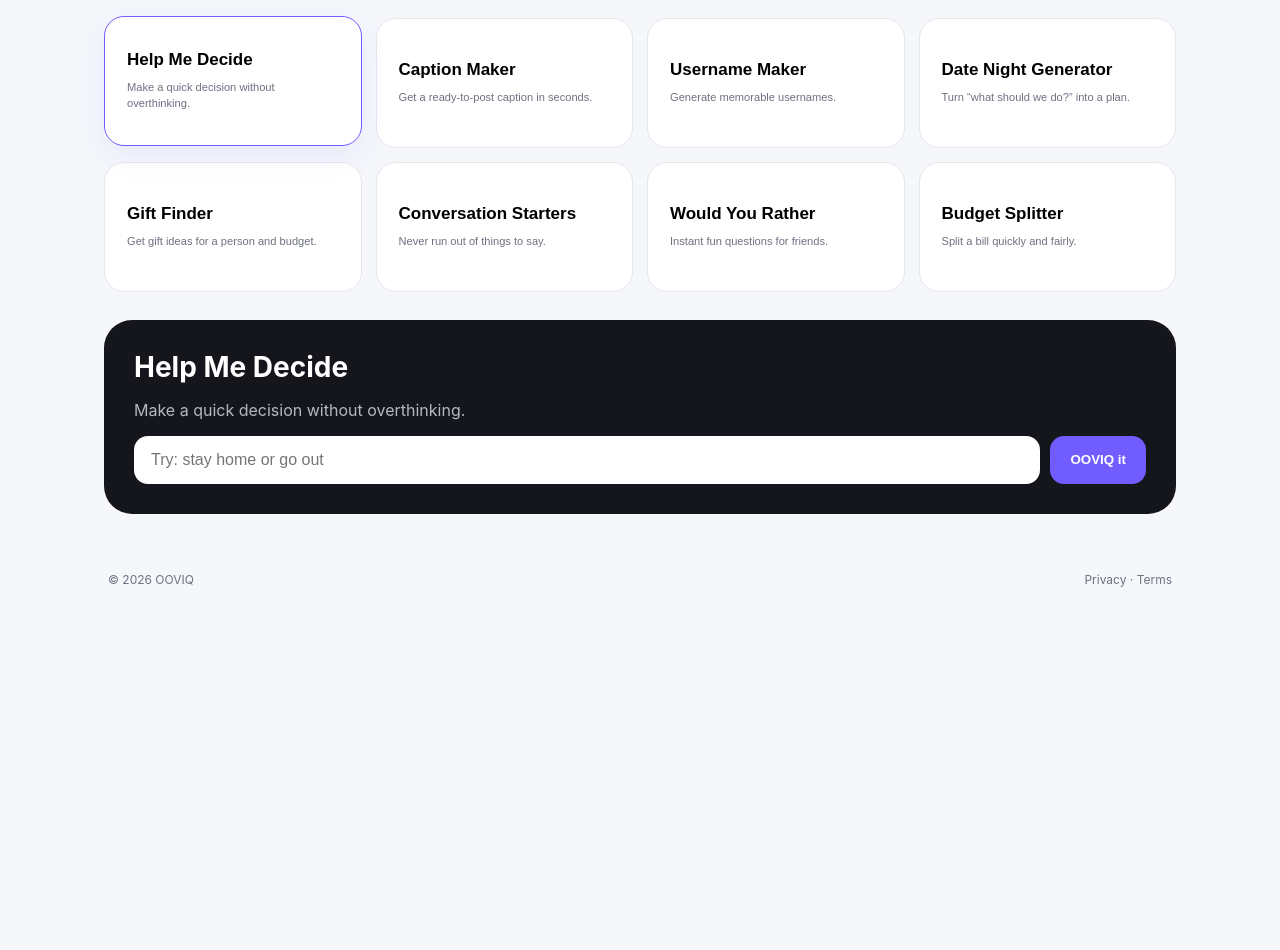
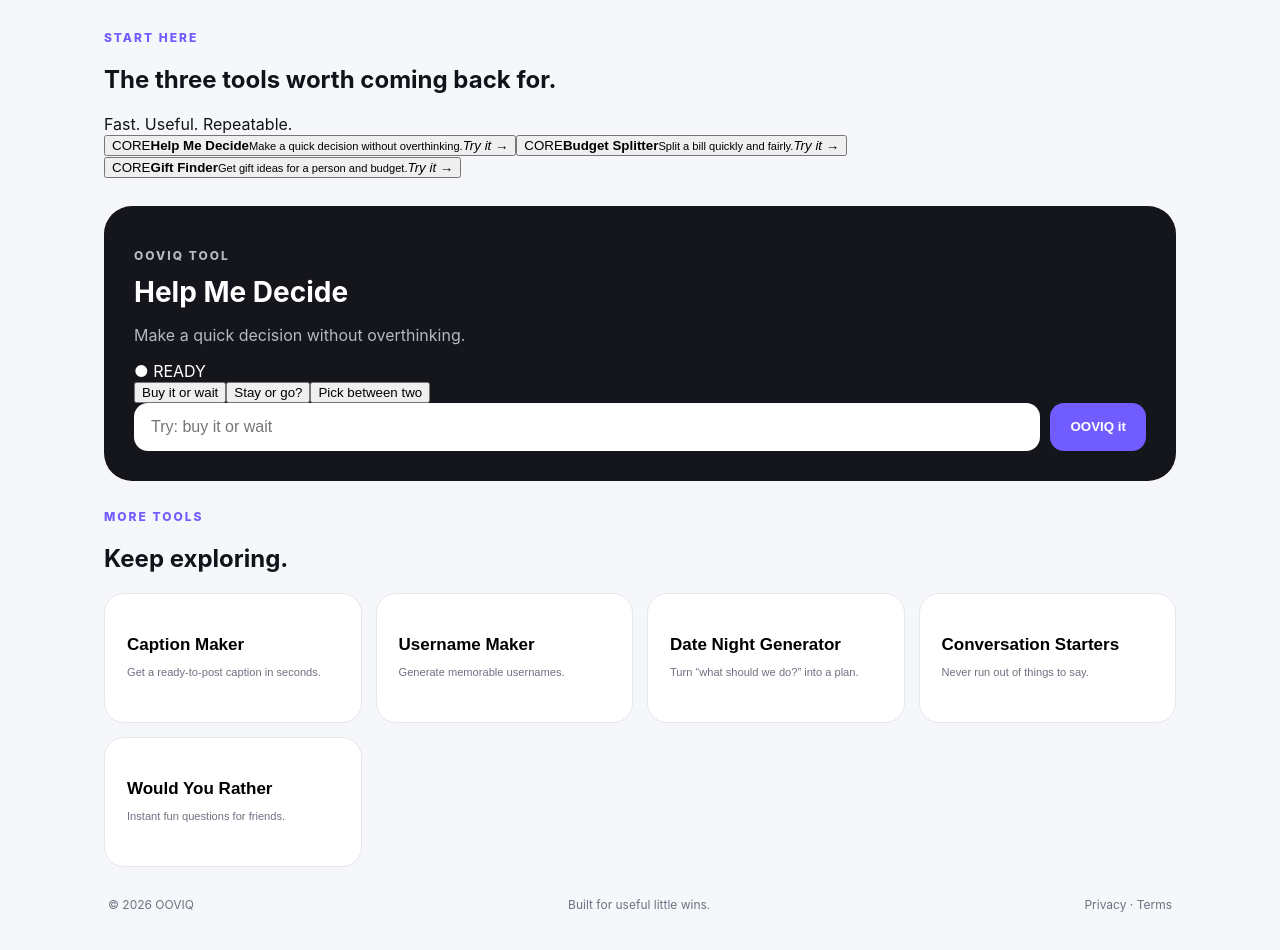
Before and after one commit to ElleD1989/OOVIQ, a Next.js app: page / in a window 1280 px wide. Shown: the part 400-1350 px from the top of the page. Before the commit the page ends 1041 px from the top, so only its background shows below. Built offline with nearby package versions, Linux system fonts and the light colour scheme.

Commit message:
Build retention-focused core tool loops

```diff
--- a/app/page.tsx
+++ b/app/page.tsx
@@ -1,33 +1,23 @@
 'use client';
 
-import { useState } from 'react';
+import { useEffect, useState } from 'react';
 
 type ToolKind = 'decision' | 'caption' | 'username' | 'date' | 'gift' | 'conversation' | 'wyr' | 'budget';
-
-type Tool = {
-  title: string;
-  description: string;
-  kind: ToolKind;
-  placeholder: string;
-  allowBlank?: boolean;
-};
+type Tool = { title: string; description: string; kind: ToolKind; placeholder: string; allowBlank?: boolean; core?: boolean; badge?: string };
+type Recent = { tool: ToolKind; title: string; result: string };
 
 const tools: Tool[] = [
-  { title: 'Help Me Decide', description: 'Make a quick decision without overthinking.', kind: 'decision', placeholder: 'Try: stay home or go out' },
+  { title: 'Help Me Decide', description: 'Make a quick decision without overthinking.', kind: 'decision', placeholder: 'Try: buy it or wait', allowBlank: true, core: true, badge: 'CORE' },
+  { title: 'Budget Splitter', description: 'Split a bill quickly and fairly.', kind: 'budget', placeholder: 'Try: R500 for 4 people', core: true, badge: 'CORE' },
+  { title: 'Gift Finder', description: 'Get gift ideas for a person and budget.', kind: 'gift', placeholder: 'Try: mom, birthday, R500', core: true, badge: 'CORE' },
   { title: 'Caption Maker', description: 'Get a ready-to-post caption in seconds.', kind: 'caption', placeholder: 'Try: sunset at the beach' },
   { title: 'Username Maker', description: 'Generate memorable usernames.', kind: 'username', placeholder: 'Try: fashion, gaming, beauty', allowBlank: true },
   { title: 'Date Night Generator', description: 'Turn “what should we do?” into a plan.', kind: 'date', placeholder: 'Try: romantic, cheap, fun', allowBlank: true },
-  { title: 'Gift Finder', description: 'Get gift ideas for a person and budget.', kind: 'gift', placeholder: 'Try: gift for mom, R500' },
   { title: 'Conversation Starters', description: 'Never run out of things to say.', kind: 'conversation', placeholder: 'Try: fun, relationship, work', allowBlank: true },
   { title: 'Would You Rather', description: 'Instant fun questions for friends.', kind: 'wyr', placeholder: 'Try: funny, food, travel', allowBlank: true },
-  { title: 'Budget Splitter', description: 'Split a bill quickly and fairly.', kind: 'budget', placeholder: 'Try: R500 for 4 people' },
 ];
 
-const numberWords: Record<string, number> = {
-  one: 1, two: 2, three: 3, four: 4, five: 5,
-  six: 6, seven: 7, eight: 8, nine: 9, ten: 10,
-};
-
+const numberWords: Record<string, number> = { one: 1, two: 2, three: 3, four: 4, five: 5, six: 6, seven: 7, eight: 8, nine: 9, ten: 10 };
 const usernameAdjectives = ['Bright', 'Bold', 'Chill', 'Clever', 'Cosmic', 'Golden', 'Happy', 'Lucky', 'Mighty', 'Neon'];
 const usernameNouns = ['Vibe', 'Spark', 'Muse', 'Wave', 'Pixel', 'Nova', 'Bloom', 'Quest', 'Glow', 'Orbit'];
 const wyrPairs = [
@@ -39,154 +29,75 @@ const wyrPairs = [
   ['have a beach day', 'have a movie night'],
 ];
 
-function clean(value: string) {
-  return value.trim().replace(/\s+/g, ' ');
-}
-
-function pick<T>(items: T[]) {
-  return items[Math.floor(Math.random() * items.length)];
-}
+function clean(value: string) { return value.trim().replace(/\s+/g, ' '); }
+function pick<T>(items: T[]) { return items[Math.floor(Math.random() * items.length)]; }
 
 function getDecision(input: string) {
   const text = clean(input);
-  if (!text) return 'Give yourself 10 minutes, then choose the option you can act on today.';
-
+  if (!text) return pick([
+    'Pick the option that gives you the clearest next step.',
+    'Choose the simpler option you can act on today.',
+    'Go with the option that protects your money, time or peace.',
+  ]);
   const parts = text.split(/\s+(?:or|vs\.?|versus)\s+/i).map(clean).filter(Boolean);
-  if (parts.length >= 2) {
-    const winner = pick(parts);
-    return `Go with ${winner}. Make the decision and move forward.`;
-  }
-
+  if (parts.length >= 2) return `Go with ${pick(parts)}. Make the decision and move forward.`;
+  if (/buy|purchase|spend|cost|money|price/i.test(text)) return `Pause before spending. If you still want it after a 24-hour wait and it fits your budget, buy it.`;
   return `Choose the option that is simplest to act on today: ${text}.`;
-}
-
-function getCaption(input: string) {
-  const text = clean(input).replace(/[.!?]+$/, '') || 'today';
-  return pick([
-    `Small moment, big energy. ${text}.`,
-    `Main character moment: ${text}. ✨`,
-    `Just enjoying ${text} and the little things.`,
-    `${text}. No explanation needed.`,
-  ]);
-}
-
-function getUsername(input: string) {
-  const seed = clean(input).replace(/[^a-zA-Z0-9]/g, '').slice(0, 10);
-  const base = seed ? seed.charAt(0).toUpperCase() + seed.slice(1) : pick(usernameAdjectives);
-  return `${base}${pick(usernameNouns)}${Math.floor(10 + Math.random() * 90)}`;
-}
-
-function getDate(input: string) {
-  const text = clean(input).toLowerCase();
-  if (text.includes('cheap') || text.includes('budget')) return pick([
-    'Cook together + a movie + dessert at home.',
-    'Coffee walk + thrift-store challenge + sunset spot.',
-    'Homemade pizza + favourite playlist + board game night.',
-  ]);
-  if (text.includes('romantic') || text.includes('date')) return pick([
-    'Sunset walk + favourite food + one surprise.',
-    'Dress up + dinner somewhere new + a late-night dessert.',
-    'Picnic + favourite playlist + swap handwritten notes.',
-  ]);
-  if (text.includes('fun') || text.includes('friends')) return pick([
-    'Try somewhere new + a fun activity + your favourite food.',
-    'Mini road trip + photo challenge + ice cream stop.',
-    'Bowling or arcade + shared snacks + funniest-story contest.',
-  ]);
-  return pick([
-    'Pick a new place + good food + one activity you both enjoy.',
-    'Coffee + a walk + choose a spontaneous activity together.',
-    'Favourite meal + playlist swap + a game you have never played.',
-  ]);
 }
 
 function parseAmount(value: string) {
   const raw = value.replace(/R\s*/i, '').trim().replace(/(\d)\s+(?=\d)/g, '$1');
   const match = raw.match(/\d[\d\s,.]*/);
   if (!match) return null;
-
   let token = match[0].replace(/\s/g, '');
-  if (token.includes('.') && token.includes(',')) {
-    token = token.lastIndexOf(',') > token.lastIndexOf('.')
-      ? token.replace(/\./g, '').replace(',', '.')
-      : token.replace(/,/g, '');
-  } else if (token.includes(',')) {
-    const tail = token.split(',').pop() || '';
-    token = tail.length === 2 ? token.replace(',', '.') : token.replace(/,/g, '');
-  }
-
+  if (token.includes('.') && token.includes(',')) token = token.lastIndexOf(',') > token.lastIndexOf('.') ? token.replace(/\./g, '').replace(',', '.') : token.replace(/,/g, '');
+  else if (token.includes(',')) token = token.split(',').pop()?.length === 2 ? token.replace(',', '.') : token.replace(/,/g, '');
   const amount = Number(token);
   return Number.isFinite(amount) ? amount : null;
+}
+
+function getBudget(input: string) {
+  const text = clean(input);
+  if (!text) return 'Enter an amount, for example: R500 for 4 people.';
+  const normalized = text.replace(/(\d)\s+(?=\d)/g, '$1');
+  const amount = parseAmount(normalized);
+  if (amount === null || amount <= 0) return 'Please enter a valid Rand amount, for example: R500 for 4 people.';
+  const peopleMatch = normalized.match(/(?:for|\/|÷|among|between)\s*(\d{1,3})\s*(?:people|persons|pax)?/i);
+  let people = peopleMatch ? Number(peopleMatch[1]) : 2;
+  if (!peopleMatch) { const words = normalized.toLowerCase().match(/\b(one|two|three|four|five|six|seven|eight|nine|ten)\b/); if (words) people = numberWords[words[1]]; }
+  if (!Number.isInteger(people) || people < 1 || people > 100) return 'Please enter between 1 and 100 people.';
+  return `Split result: R${(amount / people).toFixed(2)} each for ${people} ${people === 1 ? 'person' : 'people'}.`;
 }
 
 function getGift(input: string) {
   const text = clean(input).toLowerCase();
   const amountMatch = text.match(/r\s*([\d\s,.]+)/i);
   const amount = amountMatch ? parseAmount(amountMatch[1]) : null;
-  const budgetNote = amount && amount > 0 ? ` Keep it within about R${amount.toFixed(0)}.` : '';
-
-  if (text.includes('mom') || text.includes('mother')) return `A personalised self-care gift, framed photo, or something connected to her favourite hobby.${budgetNote}`;
-  if (text.includes('woman') || text.includes('girlfriend') || text.includes('wife')) return `A personalised gift, relaxing experience, or something connected to her favourite hobby.${budgetNote}`;
-  if (/\bman\b/.test(text) || text.includes('boyfriend') || text.includes('husband')) return `A personalised experience, useful upgrade, or small gift paired with a handwritten note.${budgetNote}`;
-  return `Choose something personal, useful and connected to the person’s interests.${budgetNote}`;
+  const budget = amount && amount > 0 ? ` Keep it within about R${amount.toFixed(0)}.` : '';
+  if (!text) return 'Tell me who it is for, the occasion and roughly what you want to spend.';
+  if (text.includes('mom') || text.includes('mother')) return `Best bet: a personalised self-care gift, framed photo, or something tied to her favourite hobby.${budget}`;
+  if (text.includes('woman') || text.includes('girlfriend') || text.includes('wife')) return `Best bet: a personalised gift, relaxing experience, or something tied to her favourite hobby.${budget}`;
+  if (/\bman\b/.test(text) || text.includes('boyfriend') || text.includes('husband')) return `Best bet: a useful upgrade, personalised experience, or a small gift paired with a handwritten note.${budget}`;
+  if (text.includes('child') || text.includes('kid')) return `Best bet: something creative, interactive and age-appropriate that can be enjoyed immediately.${budget}`;
+  return `Best bet: choose something personal, useful and connected to the recipient’s interests.${budget}`;
 }
 
-function getConversation(input: string) {
-  const text = clean(input).toLowerCase();
-  if (text.includes('politic')) return 'What issue do you think people misunderstand the most?';
-  if (text.includes('relationship')) return 'What makes you feel most appreciated in a relationship?';
-  if (text.includes('fun')) return 'What is the funniest thing that has happened to you recently?';
-  return pick([
-    'What is something you want to learn or experience this year?',
-    'What is a small thing that always improves your day?',
-    'If you could wake up anywhere tomorrow, where would it be?',
-    'What is one goal you are quietly working toward?',
-  ]);
-}
-
-function getWouldYouRather(input: string) {
-  const text = clean(input).toLowerCase();
-  const custom = clean(input).replace(/^would you rather\s+/i, '').replace(/\?+$/, '').trim();
-  const theme = ['funny', 'food', 'travel', 'friends'].includes(text) || text === '';
-
-  if (custom && !theme) return `Would you rather choose ${custom}?`;
-
-  const pair = pick(wyrPairs);
-  return `Would you rather ${pair[0]}, or ${pair[1]}?`;
-}
-
-function getBudget(input: string) {
-  const text = clean(input);
-  if (!text) return 'Enter an amount, for example: R500 for 4 people.';
-
-  const normalized = text.replace(/(\d)\s+(?=\d)/g, '$1');
-  const amount = parseAmount(normalized);
-  if (amount === null || amount <= 0) return 'Please enter a valid amount, for example: R500 for 2 people.';
-
-  const peopleMatch = normalized.match(/(?:for|\/|÷|among|between)\s*(\d{1,3})\s*(?:people|persons|pax)?/i);
-  let people = peopleMatch ? Number(peopleMatch[1]) : 2;
-
-  if (!peopleMatch) {
-    const words = normalized.toLowerCase().match(/\b(one|two|three|four|five|six|seven|eight|nine|ten)\b/);
-    if (words) people = numberWords[words[1]];
-  }
-
-  if (!Number.isInteger(people) || people < 1 || people > 100) return 'Please enter between 1 and 100 people.';
-
-  const each = amount / people;
-  return `Split result: R${each.toFixed(2)} each for ${people} ${people === 1 ? 'person' : 'people'}.`;
-}
+function getCaption(input: string) { const text = clean(input).replace(/[.!?]+$/, '') || 'today'; return pick([`Small moment, big energy. ${text}.`, `Main character moment: ${text}. ✨`, `Just enjoying ${text} and the little things.`, `${text}. No explanation needed.`]); }
+function getUsername(input: string) { const seed = clean(input).replace(/[^a-zA-Z0-9]/g, '').slice(0, 10); const base = seed ? seed.charAt(0).toUpperCase() + seed.slice(1) : pick(usernameAdjectives); return `${base}${pick(usernameNouns)}${Math.floor(10 + Math.random() * 90)}`; }
+function getDate(input: string) { const text = clean(input).toLowerCase(); if (text.includes('cheap') || text.includes('budget')) return pick(['Cook together + a movie + dessert at home.', 'Coffee walk + thrift-store challenge + sunset spot.', 'Homemade pizza + favourite playlist + board game night.']); if (text.includes('romantic') || text.includes('date')) return pick(['Sunset walk + favourite food + one surprise.', 'Dress up + dinner somewhere new + a late-night dessert.', 'Picnic + favourite playlist + swap handwritten notes.']); return pick(['Pick a new place + good food + one activity you both enjoy.', 'Coffee + a walk + choose a spontaneous activity together.', 'Favourite meal + playlist swap + a game you have never played.']); }
+function getConversation(input: string) { const text = clean(input).toLowerCase(); if (text.includes('politic')) return 'What issue do you think people misunderstand the most?'; if (text.includes('relationship')) return 'What makes you feel most appreciated in a relationship?'; if (text.includes('fun')) return 'What is the funniest thing that has happened to you recently?'; return pick(['What is something you want to learn or experience this year?', 'What is a small thing that always improves your day?', 'If you could wake up anywhere tomorrow, where would it be?', 'What is one goal you are quietly working toward?']); }
+function getWouldYouRather(input: string) { const text = clean(input).toLowerCase(); const custom = clean(input).replace(/^would you rather\s+/i, '').replace(/\?+$/, '').trim(); if (custom && !['funny', 'food', 'travel', 'friends'].includes(text)) return `Would you rather choose ${custom}?`; const pair = pick(wyrPairs); return `Would you rather ${pair[0]}, or ${pair[1]}?`; }
 
 function getResult(kind: ToolKind, input: string) {
   switch (kind) {
     case 'decision': return getDecision(input);
+    case 'budget': return getBudget(input);
+    case 'gift': return getGift(input);
     case 'caption': return getCaption(input);
     case 'username': return getUsername(input);
     case 'date': return getDate(input);
-    case 'gift': return getGift(input);
     case 'conversation': return getConversation(input);
     case 'wyr': return getWouldYouRather(input);
-    case 'budget': return getBudget(input);
   }
 }
 
@@ -195,95 +106,59 @@ export default function Home() {
   const [input, setInput] = useState('');
   const [out, setOut] = useState('');
   const [copied, setCopied] = useState(false);
+  const [recent, setRecent] = useState<Recent[]>([]);
+  const current = tools.find((tool) => tool.kind === active) || tools[0];
+  const coreTools = tools.filter((tool) => tool.core);
 
-  const current = tools.find((tool) => tool.kind === active) || tools[0];
+  useEffect(() => {
+    try { setRecent(JSON.parse(localStorage.getItem('ooviq-recent') || '[]')); } catch { setRecent([]); }
+  }, []);
 
   function runTool() {
-    if (!current.allowBlank && !clean(input)) {
-      setOut('Add a little context first, then tap OOVIQ it.');
-      return;
-    }
-    setOut(getResult(active, input));
-    setCopied(false);
+    if (!current.allowBlank && !clean(input)) { setOut('Add a little context first, then tap OOVIQ it.'); return; }
+    const result = getResult(active, input);
+    setOut(result); setCopied(false);
+    const next: Recent[] = [{ tool: active, title: current.title, result }, ...recent.filter((item) => item.result !== result)].slice(0, 5);
+    setRecent(next);
+    try { localStorage.setItem('ooviq-recent', JSON.stringify(next)); } catch { /* storage unavailable */ }
   }
 
-  function selectTool(kind: ToolKind) {
-    setActive(kind);
-    setInput('');
-    setOut('');
-    setCopied(false);
-  }
-
-  async function copyResult() {
-    if (!out) return;
-    try {
-      await navigator.clipboard.writeText(out);
-      setCopied(true);
-      window.setTimeout(() => setCopied(false), 1800);
-    } catch {
-      setCopied(false);
-    }
-  }
+  function selectTool(kind: ToolKind) { setActive(kind); setInput(''); setOut(''); setCopied(false); window.scrollTo({ top: 0, behavior: 'smooth' }); }
+  function useRecent(item: Recent) { setActive(item.tool); setOut(item.result); setInput(''); setCopied(false); window.scrollTo({ top: 0, behavior: 'smooth' }); }
+  async function copyResult() { if (!out) return; try { await navigator.clipboard.writeText(out); setCopied(true); window.setTimeout(() => setCopied(false), 1800); } catch { setCopied(false); } }
 
   return (
     <main>
-      <nav>
-        <div className="logo">OOVIQ</div>
-        <span>Small problems. Sorted.</span>
-      </nav>
-
+      <nav><div className="logo">OOVIQ</div><span>Small problems. Sorted.</span><a href="#core">Core tools</a></nav>
       <section className="hero">
         <p className="eyebrow">YOUR DIGITAL LIFE, SIMPLIFIED</p>
         <h1>Tell OOVIQ what you need.<br /><em>We&apos;ll sort it.</em></h1>
-        <p className="sub">Fast little tools for decisions, ideas, plans and everyday moments.</p>
+        <p className="sub">Fast little tools for decisions, money, gifts and everyday moments.</p>
       </section>
 
-      <section className="grid" aria-label="OOVIQ tools">
-        {tools.map((tool) => (
-          <button
-            key={tool.kind}
-            type="button"
-            className={`card ${active === tool.kind ? 'selected' : ''}`}
-            aria-pressed={active === tool.kind}
-            onClick={() => selectTool(tool.kind)}
-          >
-            <strong>{tool.title}</strong>
-            <small>{tool.description}</small>
-          </button>
-        ))}
+      <section id="core" className="core" aria-label="OOVIQ core tools">
+        <div className="section-heading"><div><p className="eyebrow">START HERE</p><h2>The three tools worth coming back for.</h2></div><span>Fast. Useful. Repeatable.</span></div>
+        <div className="core-grid">
+          {coreTools.map((tool) => <button key={tool.kind} type="button" className={`core-card ${active === tool.kind ? 'selected' : ''}`} onClick={() => selectTool(tool.kind)}><span className="badge">{tool.badge}</span><strong>{tool.title}</strong><small>{tool.description}</small><i>Try it →</i></button>)}
+        </div>
       </section>
 
       <section className="work" aria-label={`${current.title} tool`}>
-        <h2>{current.title}</h2>
-        <p>{current.description}</p>
-
-        <div className="row">
-          <input
-            value={input}
-            maxLength={240}
-            onChange={(event) => setInput(event.target.value)}
-            onKeyDown={(event) => { if (event.key === 'Enter') runTool(); }}
-            aria-label={`Input for ${current.title}`}
-            placeholder={current.placeholder}
-          />
-          <button type="button" onClick={runTool}>OOVIQ it</button>
+        <div className="work-top"><div><p className="eyebrow">OOVIQ TOOL</p><h2>{current.title}</h2><p>{current.description}</p></div><span className="live">● READY</span></div>
+        <div className="quick-row">
+          {active === 'decision' && <><button onClick={() => setInput('buy it or wait')}>Buy it or wait</button><button onClick={() => setInput('stay home or go out')}>Stay or go?</button><button onClick={() => setInput('option A or option B')}>Pick between two</button></>}
+          {active === 'budget' && <><button onClick={() => setInput('R500 for 4 people')}>Split R500 / 4</button><button onClick={() => setInput('R1000 for 5 people')}>Split R1,000 / 5</button></>}
+          {active === 'gift' && <><button onClick={() => setInput('mom birthday R500')}>Mom · R500</button><button onClick={() => setInput('boyfriend birthday R800')}>Boyfriend · R800</button><button onClick={() => setInput('child birthday R300')}>Child · R300</button></>}
         </div>
-
-        {out && (
-          <div className="result" aria-live="polite">
-            <span>YOUR RESULT</span>
-            <b>{out}</b>
-            <button type="button" className="share" onClick={copyResult} disabled={copied}>
-              {copied ? 'Copied ✓' : 'Copy result'}
-            </button>
-          </div>
-        )}
+        <div className="row"><input value={input} maxLength={240} onChange={(event) => setInput(event.target.value)} onKeyDown={(event) => { if (event.key === 'Enter') runTool(); }} aria-label={`Input for ${current.title}`} placeholder={current.placeholder} /><button type="button" onClick={runTool}>OOVIQ it</button></div>
+        {out && <div className="result" aria-live="polite"><span>YOUR RESULT</span><b>{out}</b><div className="result-actions"><button type="button" className="share" onClick={copyResult} disabled={copied}>{copied ? 'Copied ✓' : 'Copy result'}</button><button type="button" className="again" onClick={runTool}>Run again ↻</button></div></div>}
       </section>
 
-      <footer>
-        <span>© 2026 OOVIQ</span>
-        <span>Privacy · Terms</span>
-      </footer>
+      <section className="grid-section"><div className="section-heading"><div><p className="eyebrow">MORE TOOLS</p><h2>Keep exploring.</h2></div></div><div className="grid">{tools.filter((tool) => !tool.core).map((tool) => <button key={tool.kind} type="button" className={`card ${active === tool.kind ? 'selected' : ''}`} onClick={() => selectTool(tool.kind)}><strong>{tool.title}</strong><small>{tool.description}</small></button>)}</div></section>
+
+      {recent.length > 0 && <section className="recent"><div className="section-heading"><div><p className="eyebrow">YOUR OOVIQ HISTORY</p><h2>Pick up where you left off.</h2></div><button type="button" className="clear" onClick={() => { setRecent([]); localStorage.removeItem('ooviq-recent'); }}>Clear</button></div><div className="recent-list">{recent.map((item, index) => <button key={`${item.result}-${index}`} onClick={() => useRecent(item)}><span>{item.title}</span><b>{item.result}</b></button>)}</div></section>}
+
+      <footer><span>© 2026 OOVIQ</span><span>Built for useful little wins.</span><span>Privacy · Terms</span></footer>
     </main>
   );
 }
```
